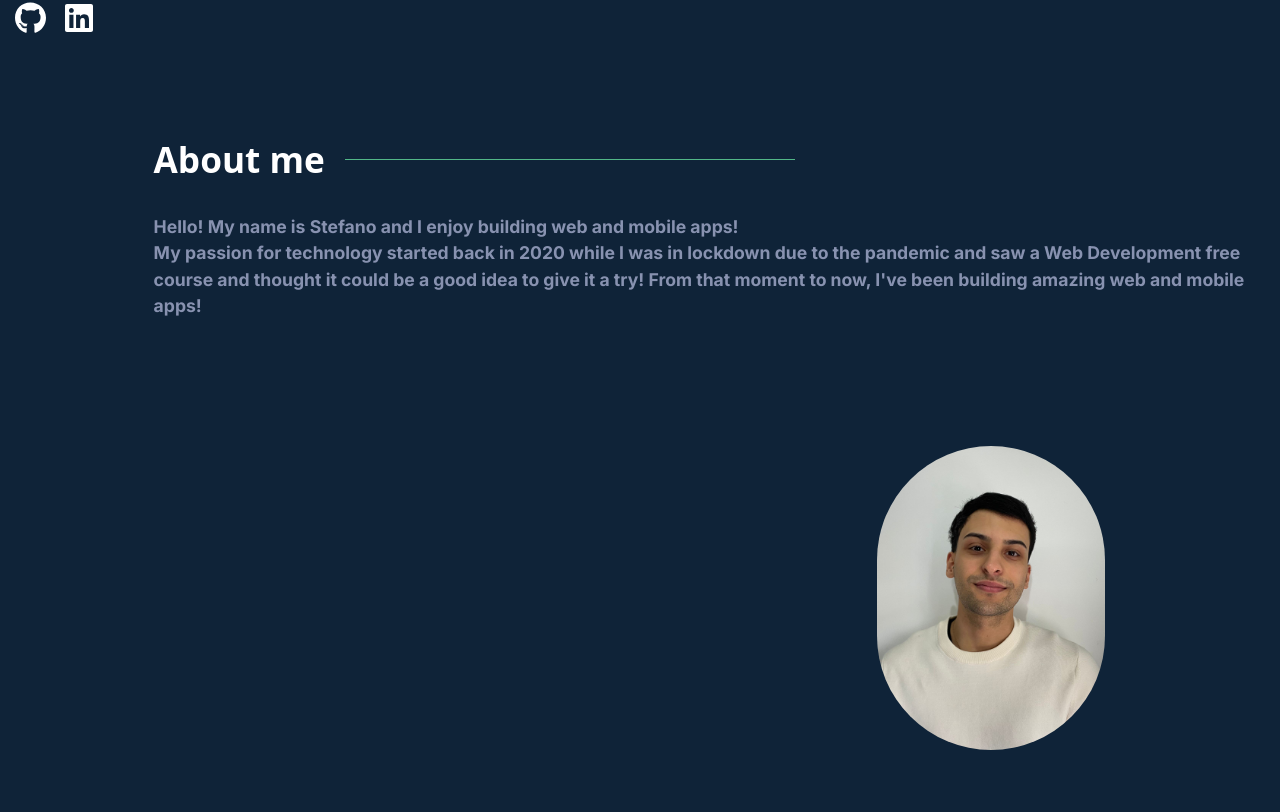
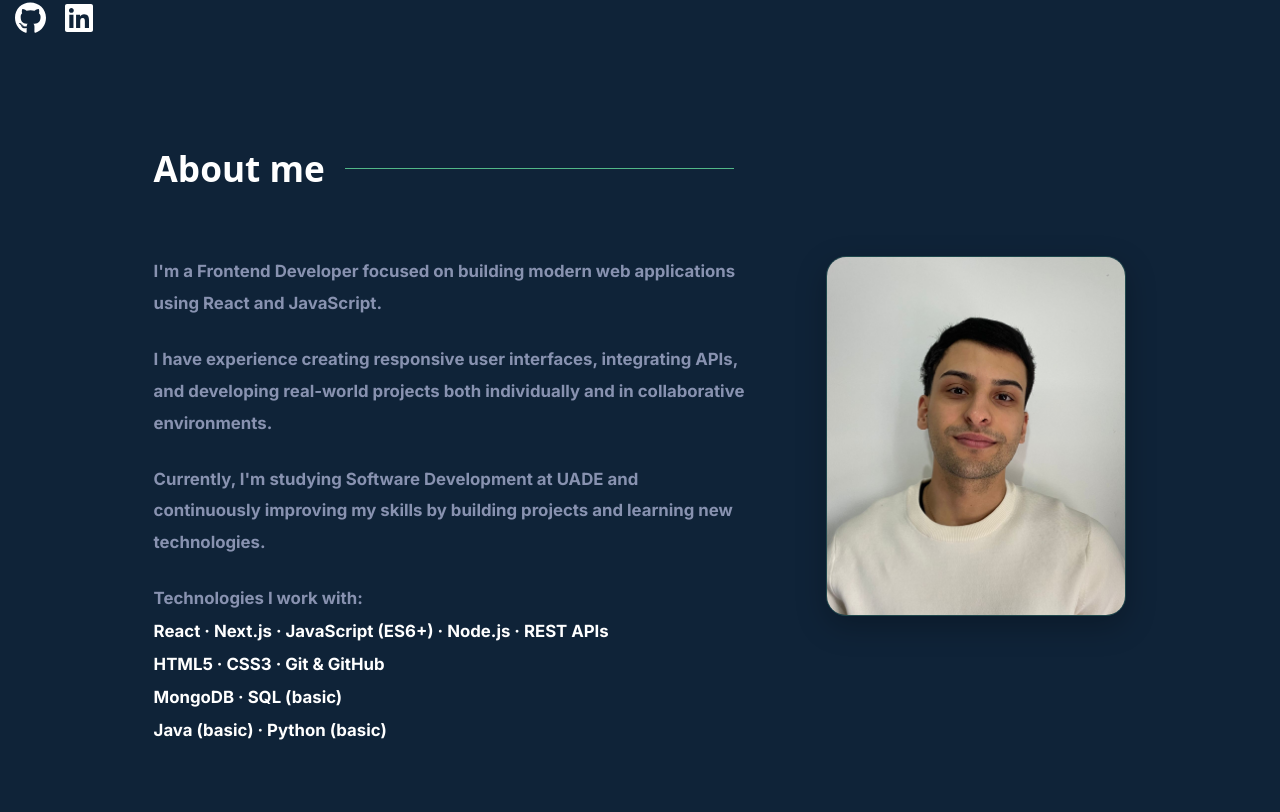
Before and after one commit to StefanoCutri/portfolio, a React (Create React App) app: page / in a window 1280 px wide. Shown: the part 748-1560 px from the top of the page. Built offline with nearby package versions, Linux system fonts and the light colour scheme.

Commit message:
About section updated

```diff
--- a/src/components/About.js
+++ b/src/components/About.js
@@ -4,8 +4,8 @@ import "../styles/about.css";
 
 export const About = () => {
   return (
-    <div id="about" className="pb-20 pt-20">
-      <div className="flex flex-row items-center justify-start mb-3 pl-[5%]">
+    <section id="about" className="pb-20 pt-20">
+      <div className="flex flex-row items-center justify-start mb-8">
         <h2 className="font-bold text-2xl">About me</h2>
         <div
           className="bg-[#52b788] h-1 ml-5"
@@ -13,21 +13,44 @@ export const About = () => {
             height: 0.5,
             width: "40%",
           }}
-        ></div>
+        />
       </div>
-      <div className="flex justify-start pl-6 about-description">
-        <p className="text-[#8892b0] text-md pr-5 mb-14">
-          Hello! My name is Stefano and I enjoy building web and mobile apps!{" "}
-          <br />
-          My passion for technology started back in 2020 while I was in lockdown
-          due to the pandemic and saw a Web Development free course and thought
-          it could be a good idea to give it a try! From that moment to now,
-          I've been building amazing web and mobile apps!
-        </p>
+
+      <div className="about-content">
+        <div className="about-description">
+          <p className="text-[#8892b0] mb-6">
+            I'm a Frontend Developer focused on building modern web applications
+            using React and JavaScript.
+          </p>
+
+          <p className="text-[#8892b0] mb-6">
+            I have experience creating responsive user interfaces, integrating
+            APIs, and developing real-world projects both individually and in
+            collaborative environments.
+          </p>
+
+          <p className="text-[#8892b0] mb-6">
+            Currently, I'm studying Software Development at UADE and
+            continuously improving my skills by building projects and learning
+            new technologies.
+          </p>
+
+          <p className="text-[#8892b0]">
+            Technologies I work with:
+            <br />
+            <span className="text-white font-semibold leading-8">
+              React · Next.js · JavaScript (ES6+) · Node.js · REST APIs <br />
+              HTML5 · CSS3 · Git & GitHub <br />
+              MongoDB · SQL (basic) <br />
+              Java (basic) · Python (basic)
+            </span>
+          </p>
+        </div>
+
+        <div className="img-container">
+          <img src={me} className="my-image" alt="Stefano" />
+        </div>
       </div>
-      <div className="img-container">
-        <img src={me} className="p-5 rounded-full my-image" alt="Stefano" />
-      </div>
-    </div>
+    </section>
   );
 };
--- a/src/styles/about.css
+++ b/src/styles/about.css
@@ -1,41 +1,77 @@
-@media (min-width: 768px) {
-  .about {
+#about {
+  min-height: 100vh;
+  padding: 80px 5% 40px;
+  display: flex;
+  flex-direction: column;
+  justify-content: flex-start;
+}
+
+.about-content {
+  display: flex;
+  flex-direction: column;
+  gap: 2.5rem;
+  padding: 2rem 5% 0;
+}
+
+.about-description {
+  max-width: 680px;
+}
+
+.about-description p {
+  font-size: 1.05rem;
+  line-height: 1.9;
+  margin: 0 0 1.5rem 0;
+}
+
+.img-container {
+  display: flex;
+  justify-content: center;
+}
+
+.my-image {
+  width: 280px;
+  height: 340px;
+  object-fit: cover;
+  object-position: center top;
+  border-radius: 20px;
+  box-shadow: 0 10px 30px rgba(0, 0, 0, 0.25);
+  border: 1px solid rgba(82, 183, 136, 0.25);
+}
+
+  .about-description {
+    max-width: 680px;
     display: flex;
-    flex-direction: row;
-    justify-content: start;
-    align-items: start;
-    margin: 0 14%;
-    margin-top: 0 !important;
+    flex-direction: column;
+    gap: 1.5rem;
+  }
+  .about-description p {
+    font-size: 1.05rem;
+    line-height: 1.9;
+    margin: 0;
   }
 
-  .about > div > div > h2 {
-    margin: 0;
-  }
-  .my-image {
-    height: 25rem !important;
-    position: relative;
-    top: 40%;
+@media (min-width: 768px) {
+  #about {
+    min-height: 100vh;
+    padding: 100px 12% 60px;
   }
 
-  #about {
-    padding-left: 12% !important;  }
-
-    #about > div{
-      padding: 1% 0 !important;
-    }
-
-  .about-description {
-    padding: 0 !important;
-    justify-content: start !important;
+  .about-content {
+    flex-direction: row;
+    justify-content: space-between;
+    align-items: flex-start;
+    gap: 5rem;
+    padding: 2.5rem 0 0;
   }
 
-  .about-description p {
-    width: 100%;
-    font-size: 1.1rem;
+  .img-container {
+    flex-shrink: 0;
+    justify-content: flex-end;
+    align-self: flex-start;
   }
 
-  .img-container{
-    /* width: 100%; */
-    margin-left: 60%;
+  .my-image {
+    width: 300px;
+    height: 360px;
   }
 }
```
Also changed, not shown: 1 other file (tests, documents, lock files or other folders).
